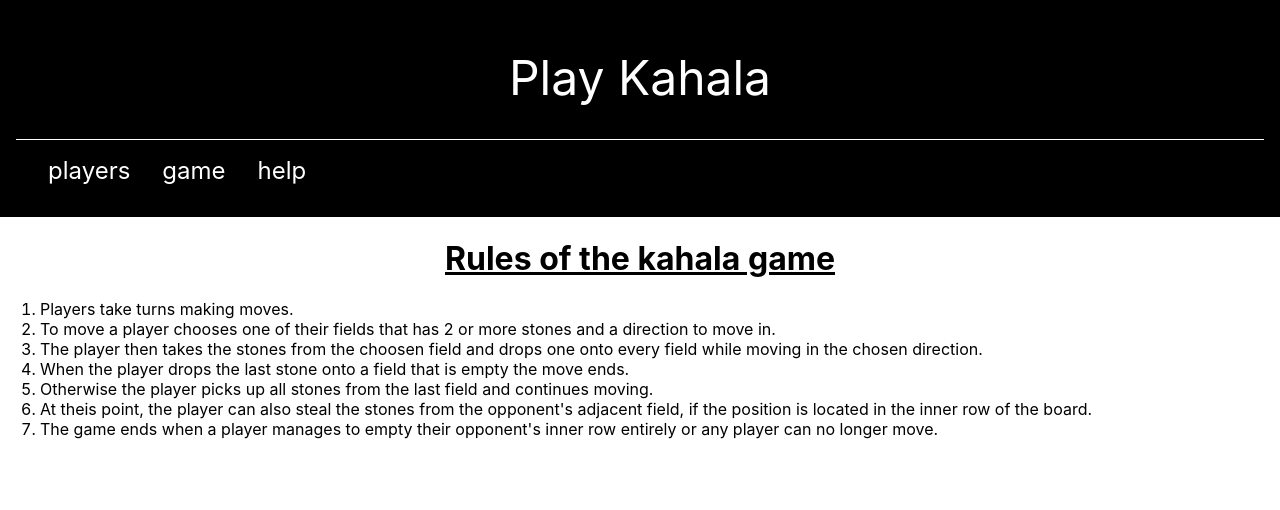
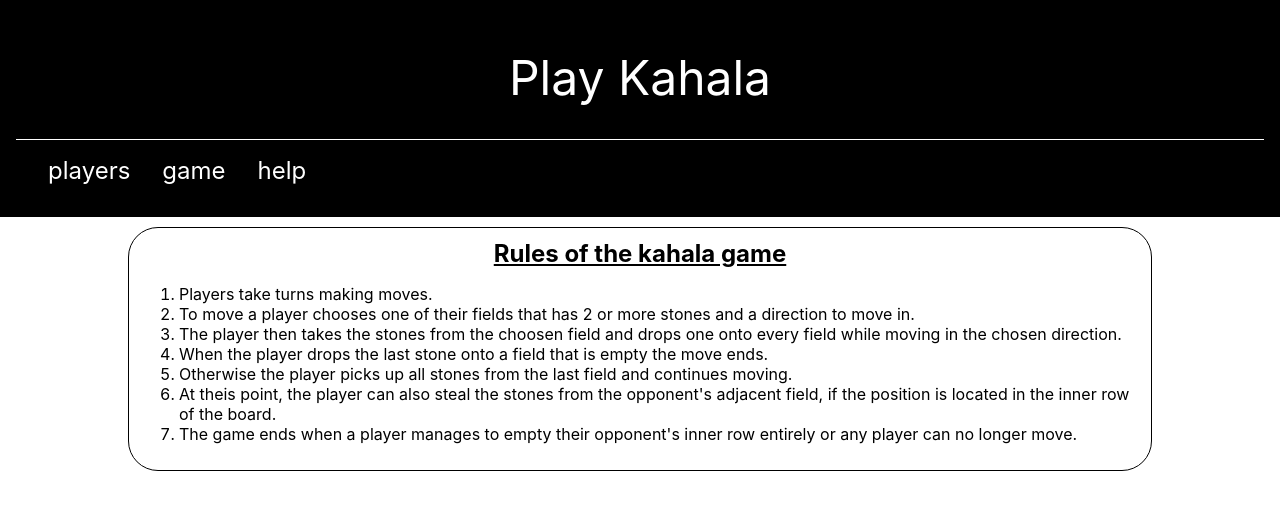
Before and after one commit to tike/kahala, an Angular app: page /help in a window 1280 px wide. Shown: the top 510 px of the page. Built offline with nearby package versions, Linux system fonts and the light colour scheme; what angular-in-memory-web-api would draw is missing.

Commit message:
center and box help content

```diff
--- a/src/app/help/help.component.html
+++ b/src/app/help/help.component.html
@@ -1,4 +1,8 @@
-<h1>Rules of the kahala game</h1>
-<ol>
-  <li *ngFor="let rule of rules">{{rule}}</li>
-</ol>
+<div class="container">
+  <div class="box">
+    <h1>Rules of the kahala game</h1>
+    <ol>
+      <li *ngFor="let rule of rules">{{rule}}</li>
+    </ol>
+  </div>
+</div>
--- a/src/app/help/help.component.scss
+++ b/src/app/help/help.component.scss
@@ -1,4 +1,5 @@
-h1 {
-  text-align: center;
-  text-decoration: underline;
+@import "../../_mixins.scss";
+
+div.container {
+  @include  centeredContainer(80%);
 }
```
